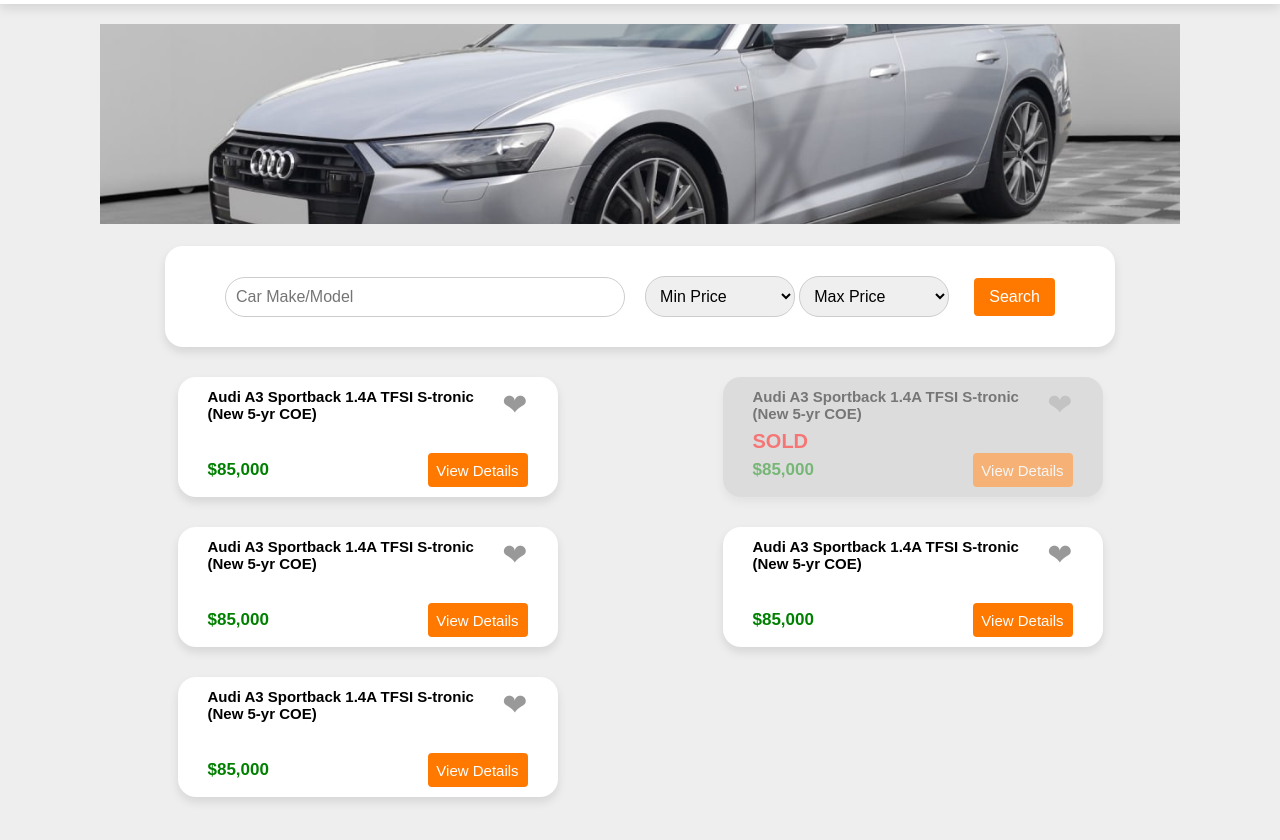
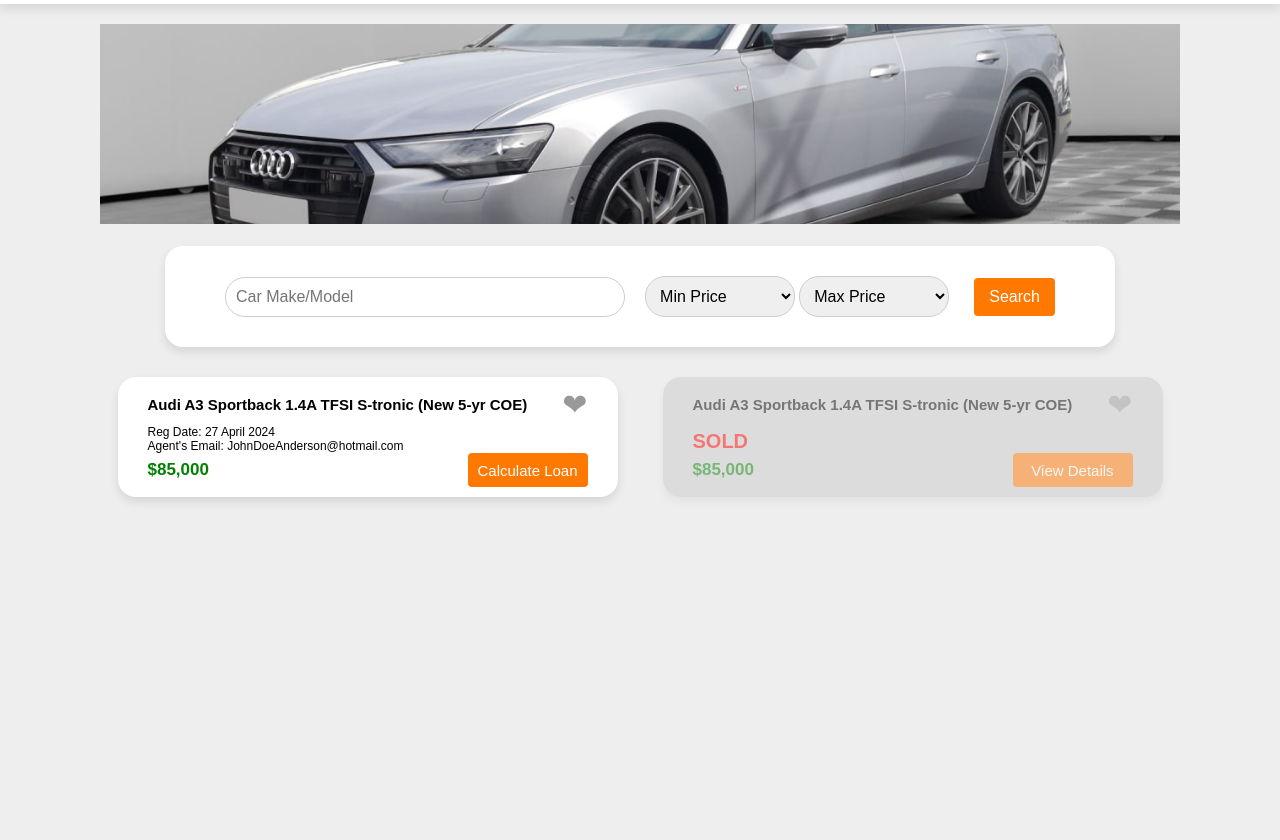
Before and after one commit to Sorarat/CarTradeSystem, a website: page public/HomePage/homePage.html in a window 1280 px wide. Shown: the part 76-916 px from the top of the page. After the commit the page ends 800 px from the top, so only its background shows below. Drawn offline with Linux system fonts and the light colour scheme.

Commit message:
Update homePage
change viewDetails to Calculate Loan
display more car info

```diff
--- a/public/HomePage/homePage.css
+++ b/public/HomePage/homePage.css
@@ -257,7 +257,7 @@
     display: grid;
     grid-template-columns:
         repeat(auto-fit,
-               minmax(380px, 1fr));     /* each column at least 320px*/
+               minmax(500px, 1fr));     /* each column at least 320px*/
     gap: 10px;
     justify-items: start;               /* Align items to left */
     /*border: 1px solid black;          /* Cell borders - FOR CHECKING */
@@ -273,7 +273,7 @@
     padding: 10px 30px;
     /*width: 400px;                       /* Fixed width */
     width: 100%;                        /* Set width to 100% to fill the grid cell */
-    max-width: 380px;                   /* Optional: Max width to limit size on larger screens */
+    max-width: 500px;                   /* Optional: Max width to limit size on larger screens */
     height: 120px;                      /* Fixed height */
     /*overflow: hidden;                   /* Prevent content overflowing */
     display: flex;                      /* Use flexbox for internal layout */
@@ -294,6 +294,11 @@
     /*margin-bottom: auto;                /* Push car-info to the bottom of the car-card */
 }
 
+.car-detail {
+    font-size: 1.2rem;                  /* Font size for the car details */
+    /*font-weight: bold;                  /* Bold text for emphasis */
+}
+
 .price-button {
     display: flex;                      /* Use flexbox for alignment */
     justify-content: space-between;     /* Space between price and button */
@@ -306,9 +311,9 @@
     color: green;                     /* Color for price */
 }
 
-/* View Details button - adapt from Create & Cancel button */
+/* Calculate loan button - adapt from Create & Cancel button */
 .create-button {
-    width: 100px;
+    width: 120px;
     height: 34px;
     border: none;
     outline: none;
--- a/public/HomePage/homePage.html
+++ b/public/HomePage/homePage.html
@@ -21,7 +21,7 @@
                 <div id="menu-dropdown" class="menu-content">
                   <a id="dashboardLink" href="#">Dashboard</a>      <!-- Placeholder for the dashboard link -->
                   <a href="../HomePage/homePage.html">Home</a>
-                  <div id="agents-link-container"></div>            <!-- Container for the Agents link (For buyer/seller ONLY) -->
+                  <div id="agents-link-container"></div>            <!-- Container for the Agents link (For buyer/seller) -->
                 </div>
                 <span>|</span>
                 <a href="#Logout" onclick="logoutBtn(event)">Logout</a>
@@ -107,7 +107,9 @@
         <!-- Sample for a Car listing-->
         <div class="car-card">
             <div class="car-header">
-                <div class="car-name">Audi A3 Sportback 1.4A TFSI S-tronic (New 5-yr COE)</div> <!-- Fetch Car name -->
+                <div class="car-name-container">
+                    <p class="car-name">Audi A3 Sportback 1.4A TFSI S-tronic (New 5-yr COE)</p> <!-- Fetch Car name -->
+                </div>
                 <div class="shortlist">
                     <!-- input id has to be diff for each car-card for it to work individually -->
                     <!-- label for has to be the same as id -->
@@ -115,9 +117,13 @@
                     <label for="shortlist1"></label>
                 </div>
             </div>
+            <!-- Car details -->
+            <p class="car-detail">Reg Date: <span id="regDate">27 April 2024</span></p>
+            <p class="car-detail">Agent's Email: <span id="agentEmail">JohnDoeAnderson@hotmail.com</span></p>
+            <!-- Car price & loan calculator button-->
             <div class="price-button">
                 <span class="price">$85,000</span>  <!-- Fetch Car price -->
-                <button class="create-button" onclick="viewCarDetails()">View Details</button>
+                <button class="create-button" onclick="viewCarDetails()">Calculate Loan</button>
             </div>
         </div>
 
@@ -138,47 +144,6 @@
         </div>
 
         <!-- Dummy to visualise -->
-        <div class="car-card">
-            <div class="car-header">
-                <div class="car-name">Audi A3 Sportback 1.4A TFSI S-tronic (New 5-yr COE)</div>
-                <div class="shortlist">
-                    <input type="checkbox" id="shortlist3" name="shortlist" value="1">
-                    <label for="shortlist3"></label>
-                </div>
-            </div>
-            <div class="price-button">
-                <span class="price">$85,000</span>
-                <button class="create-button" onclick="viewCarDetails()">View Details</button>
-            </div>
-        </div>
-
-        <div class="car-card">
-            <div class="car-header">
-                <div class="car-name">Audi A3 Sportback 1.4A TFSI S-tronic (New 5-yr COE)</div>
-                <div class="shortlist">
-                    <input type="checkbox" id="shortlist4" name="shortlist" value="1">
-                    <label for="shortlist4"></label>
-                </div>
-            </div>
-            <div class="price-button">
-                <span class="price">$85,000</span>
-                <button class="create-button" onclick="viewCarDetails()">View Details</button>
-            </div>
-        </div>
-
-        <div class="car-card">
-            <div class="car-header">
-                <div class="car-name">Audi A3 Sportback 1.4A TFSI S-tronic (New 5-yr COE)</div>
-                <div class="shortlist">
-                    <input type="checkbox" id="shortlist5" name="shortlist" value="1">
-                    <label for="shortlist5"></label>
-                </div>
-            </div>
-            <div class="price-button">
-                <span class="price">$85,000</span>
-                <button class="create-button" onclick="viewCarDetails()">View Details</button>
-            </div>
-        </div>
 
 
     </div>
```
